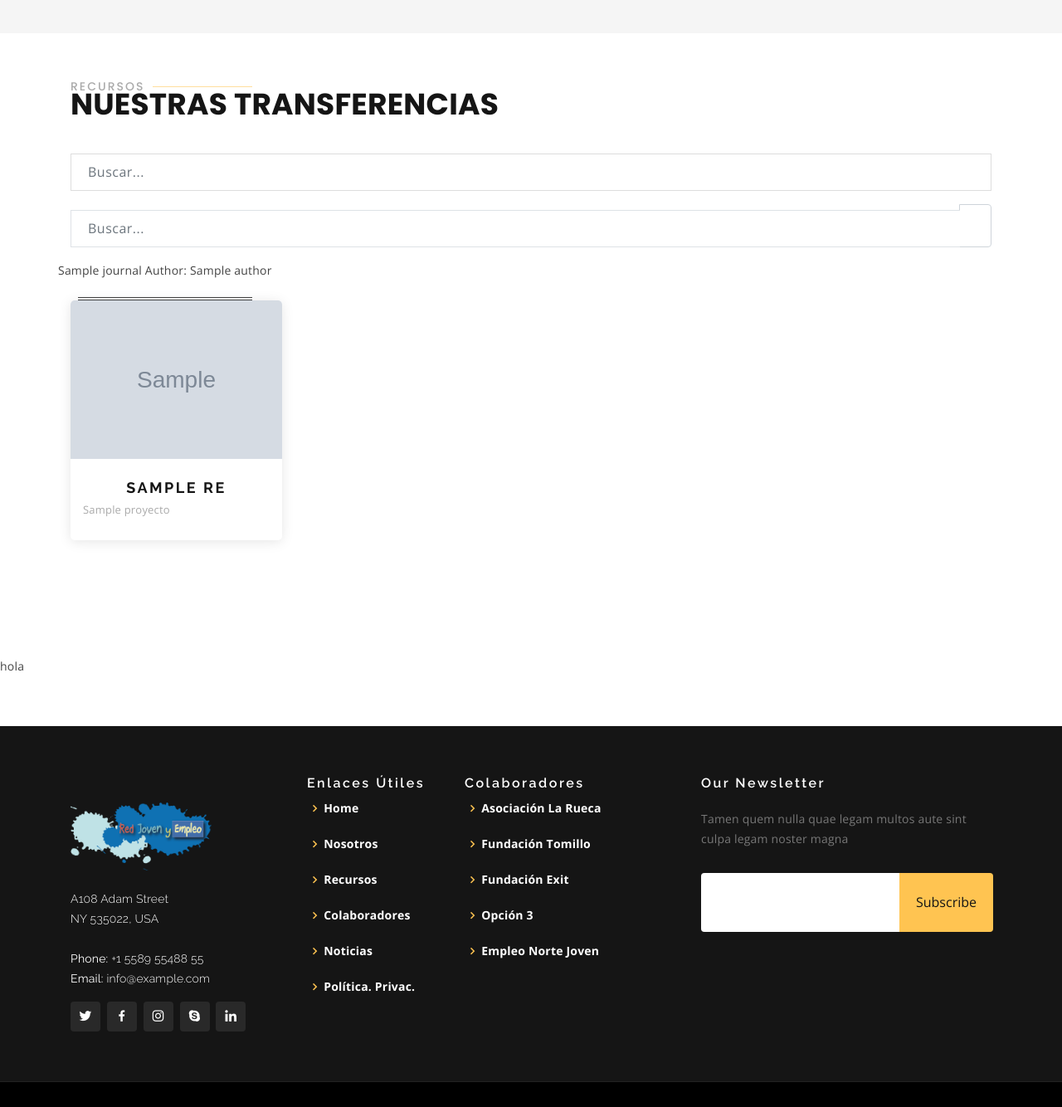
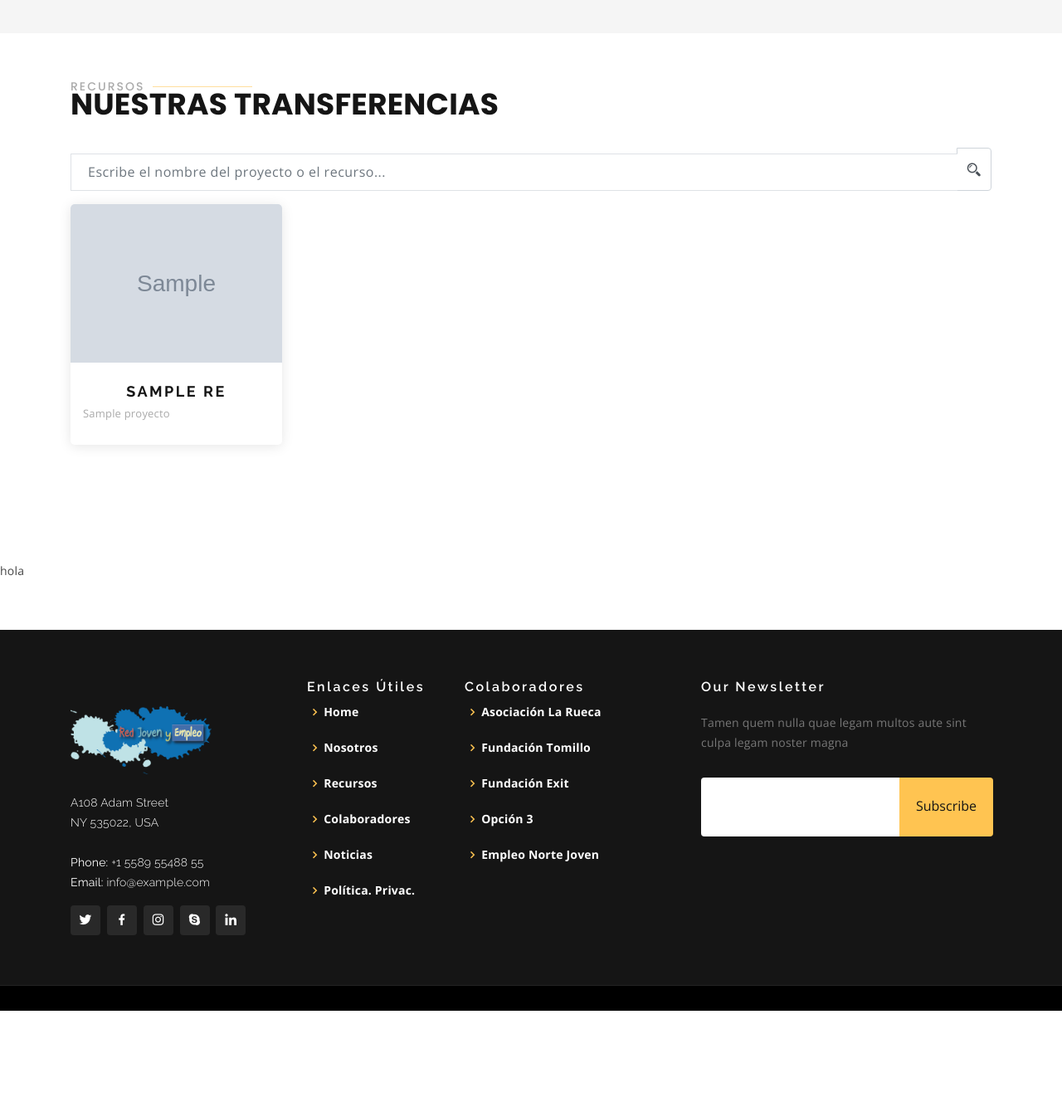
Before and after one commit to karinSalazar/Practicas, a Django app: template templates/aplicacion/recursos.html in a window 1280 px wide. Shown: the part 74-1408 px from the top of the page at 83% size. After the commit the page ends 1292 px from the top, so only its background shows below. Run offline with Django 3.2, Linux system fonts and the light colour scheme; the template is opened without the code that fills it: most values are stand-ins (such as "Sample title", 1, 10 or a date in 2020); grey boxes marked "Sample" are stand-in pictures; some libraries are stand-ins or nearby versions; some web fonts are replaced.

Commit message:
Noticia, proyectos y recurso
Se customizo la parte del admin y ya tenemos historial de proyecto del año

```diff
--- a/aplicacion/models.py
+++ b/aplicacion/models.py
@@ -1,8 +1,9 @@
 from django.db import models
 from django.contrib.auth.models import User
 from django.utils.text import slugify
+from simple_history.models import HistoricalRecords
 
-from simple_history.models import HistoricalRecords
+from django.db.models import Count
 
 
 
@@ -101,6 +102,7 @@ class Recurso(models.Model):
 	link = models.URLField(null=True, blank=True)
 	proyecto = models.ForeignKey(Proyecto, on_delete=models.CASCADE, null=True)
 	imagen = models.ImageField(upload_to ='recursos/', default = 'descarga.jpg')
+	status =models.BooleanField(default=True,verbose_name='status')
 
 
 	class Meta:
--- a/templates/aplicacion/recursos.html
+++ b/templates/aplicacion/recursos.html
@@ -17,40 +17,21 @@
           <p>Nuestras Transferencias</p>
         </div>
 
-		<div class="input-group mb-3">
-			  <input type="text" class="form-control" placeholder="Buscar...">
-		</div>
-
-
-		<form method="GET" action=".">
+		<form method="GET" action="{% url 'aplicacion:recurso'  %}">
+			{% csrf_token %}
         <div class="form-row">
             <div class="form-group col-12">
                 <div class="input-group">
-                    <input class="form-control py-2 border-right-0 border" type="search" name="title_contains" placeholder="Buscar..." />
-                    <span class="input-group-append">
+                    <input class="form-control py-2 border-right-0 border" type="search" name="q" id="buscador" placeholder="Escribe el nombre del proyecto o el recurso..." />
+                      <span class="input-group-append">
                         <div class="input-group-text bg-transparent">
-                            <i class="fa fa-search"></i>
+                            <i class="icofont-search-2"></i>
                         </div>
                     </span>
                 </div>
             </div>
         </div>
     	</form>
-
-    <div class="row">
-        <ul>
-          {% for journal in queryset %}
-            <li>
-              {{ journal.title }}
-              <span>Author: {{ journal.author.name }}</span>
-
-            </li>
-            <hr />
-          {% endfor %}
-        </ul>
-      </div>
-
-
 
 
 
```
Also changed, not shown: aplicacion/admin.py (+42 -3 lines), aplicacion/views.py (+15 -4 lines), aplicacion/migrations/0001_initial.py (deleted), static/img/recursos/hackaton_VpEHcLT.jpeg (deleted).
